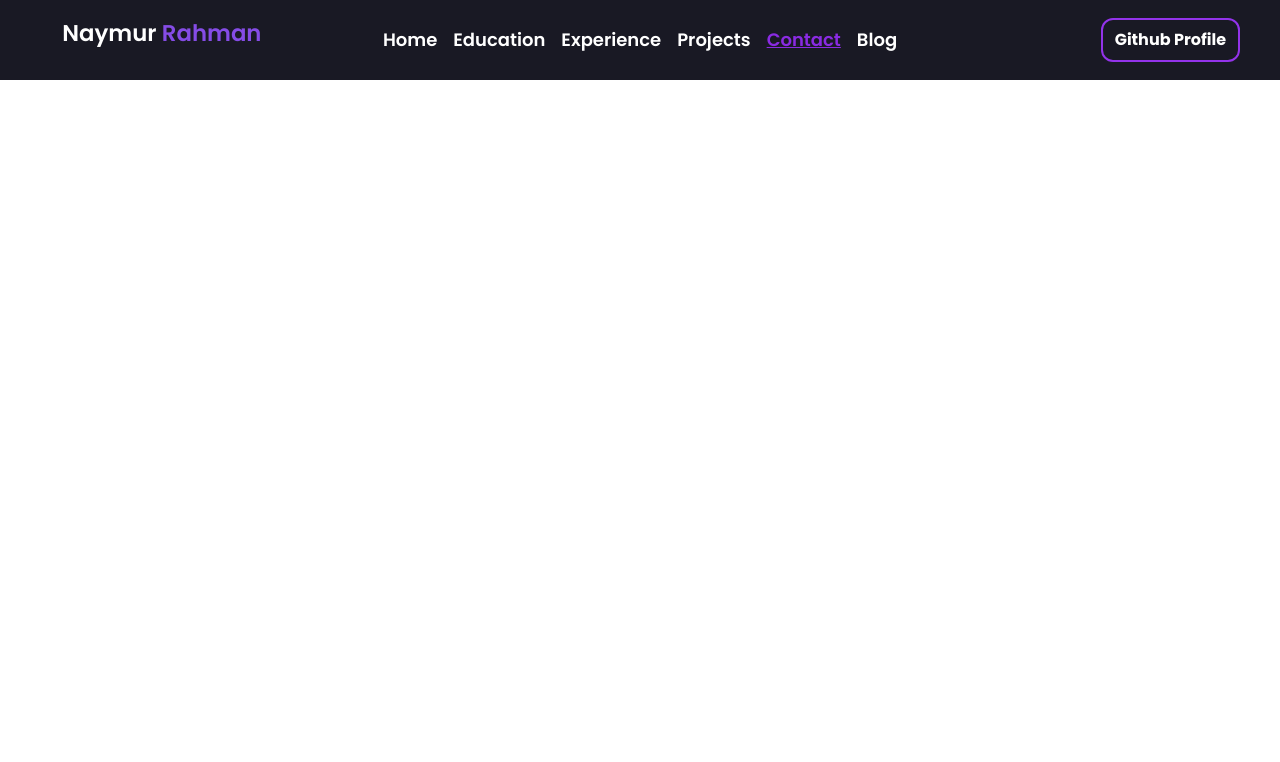
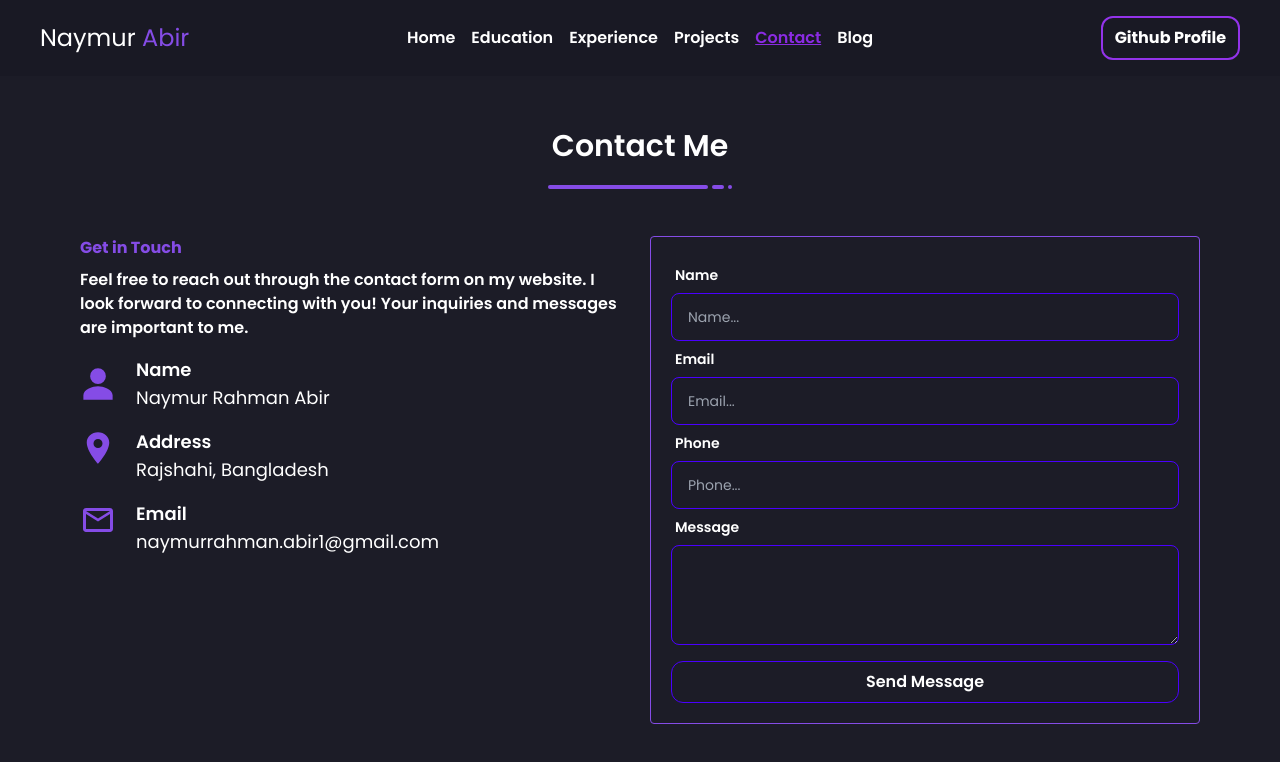
Before and after one commit to naymurabir/Naymur_Rahman_Portfolio, a React (Vite) app: page /contact in a window 1280 px wide. Shown: the top 762 px of the page. Built offline with nearby package versions, Linux system fonts and the light colour scheme.

Commit message:
Contact page completed

```diff
--- a/src/Pages/Contact/Contact.jsx
+++ b/src/Pages/Contact/Contact.jsx
@@ -1,8 +1,91 @@
+import { IoPersonSharp, IoLocationSharp } from "react-icons/io5";
+import { MdOutlineMail } from "react-icons/md";
+
 
 const Contact = () => {
     return (
-        <div>
-            <h2>Contact Page.</h2>
+        <div className="py-20 lg:py-32 max-w-screen-xl mx-auto px-5 md:px-10 lg:px-20">
+
+            <div className='text-white text-center font-semibold mb-10'>
+                <h2 className='text-2xl md:text-3xl mt-5 lg:mt-0'>Contact Me</h2>
+                <div className="mt-2">
+                    <span className="inline-block w-40 h-1 bg-[#854CE6] rounded-full"></span>
+                    <span className="inline-block w-3 h-1 ml-1 bg-[#854CE6] rounded-full"></span>
+                    <span className="inline-block w-1 h-1 ml-1 bg-[#854CE6] rounded-full"></span>
+                </div>
+            </div>
+
+            <div className="flex flex-col lg:flex-row gap-5">
+                <div className="lg:w-[50%]">
+                    <p className='text-[#854CE6] font-bold text-base'>Get in Touch</p>
+                    <h2 className="text-sm md:text-base font-semibold text-white mt-2">Feel free to reach out through the contact form on my website. I look forward to connecting with you! Your inquiries and messages are important to me.</h2>
+                    <div className="flex items-center gap-5 mt-4">
+                        <div>
+                            <IoPersonSharp className="text-2xl md:text-4xl text-[#854CE6]"></IoPersonSharp>
+                        </div>
+                        <div className="text-white">
+                            <h2 className="text-lg font-semibold">Name</h2>
+                            <h3 className="text-sm md:text-lg">Naymur Rahman Abir</h3>
+                        </div>
+                    </div>
+                    <div className="flex items-center gap-5">
+                        <div>
+                            <IoLocationSharp className="text-2xl md:text-4xl text-[#854CE6]"></IoLocationSharp >
+                        </div>
+                        <div className="text-white mt-4">
+                            <h2 className="text-lg font-semibold">Address</h2>
+                            <h3 className="text-sm md:text-lg">Rajshahi, Bangladesh</h3>
+                        </div>
+                    </div>
+                    <div className="flex items-center gap-5">
+                        <div>
+                            <MdOutlineMail className=" text-2xl md:text-4xl text-[#854CE6]"></MdOutlineMail >
+                        </div>
+                        <div className="text-white mt-4">
+                            <h2 className="text-lg font-semibold">Email</h2>
+                            <h3 className="text-sm md:text-lg">naymurrahman.abir1@gmail.com</h3>
+                        </div>
+                    </div>
+                </div>
+
+                <div className="lg:w-[50%]">
+                    <form className="border border-[#854CE6] px-5 py-5 rounded">
+                        <label className="form-control w-full max-w-xl">
+                            <div className="label">
+                                <span className="label-text text-white font-semibold">Name</span>
+                            </div>
+                            <input type="text" placeholder="Name..." className="input text-white input-bordered w-full input-md max-w-xl bg-transparent input-primary focus:outline-0" />
+                        </label>
+
+                        <label className="form-control w-full max-w-xl">
+                            <div className="label">
+                                <span className="label-text text-white font-semibold">Email</span>
+                            </div>
+                            <input type="email" placeholder="Email..." className="input text-white input-bordered w-full input-md max-w-xl bg-transparent input-primary focus:outline-0" />
+                        </label>
+
+                        <label className="form-control w-full max-w-xl">
+                            <div className="label">
+                                <span className="label-text text-white font-semibold">Phone</span>
+                            </div>
+                            <input type="text" placeholder="Phone..." className="input text-white input-bordered w-full input-md max-w-xl bg-transparent input-primary focus:outline-0" />
+                        </label>
+
+                        <label className="form-control w-full max-w-xl">
+                            <div className="label">
+                                <span className="label-text text-white font-semibold">Message</span>
+                            </div>
+                            <textarea className="input text-white input-bordered w-full input-md max-w-xl bg-transparent input-primary focus:outline-0 h-[100px]" name="" id="" cols="30" rows="10"></textarea>
+                        </label>
+
+                        <button className="text-white border border-[#4A00FF] font-semibold py-2 px-3 rounded-xl hover:bg-[#4A00FF] w-full md:w-1/2 lg:w-full mt-4">Send Message</button>
+                    </form>
+                </div>
+
+
+
+            </div>
+
         </div>
     );
 };
--- a/src/Pages/Projects/Projects.jsx
+++ b/src/Pages/Projects/Projects.jsx
@@ -24,7 +24,7 @@ const Projects = () => {
             <div className='grid grid-cols-1 md:grid-cols-2 lg:grid-cols-3 md:gap-5'>
 
                 {/* Project-1 */}
-                <div className="card card-compact bg-base-100 shadow-xl mt-16 rounded">
+                <div className="card card-compact bg-base-100 shadow-xl mt-16 rounded hover:transform hover:scale-105 transition-transform duration-300">
                     <div className='bg-[#854CE6] rounded px-3 py-2'>
                         <img className='h-[200px] w-full' src={project1} alt="Projects" />
                     </div>
@@ -51,7 +51,7 @@ const Projects = () => {
                 </div>
 
                 {/* Project-2 */}
-                <div className="card card-compact bg-base-100 shadow-xl mt-16 rounded">
+                <div className="card card-compact bg-base-100 shadow-xl mt-16 rounded hover:transform hover:scale-105 transition-transform duration-300">
                     <div className='bg-[#854CE6] rounded px-3 py-2'>
                         <img className='h-[200px] w-full' src={project2} alt="Projects" />
                     </div>
@@ -79,7 +79,7 @@ const Projects = () => {
                 </div>
 
                 {/* Project-3 */}
-                <div className="card card-compact bg-base-100 shadow-xl mt-16 rounded">
+                <div className="card card-compact bg-base-100 shadow-xl mt-16 rounded hover:transform hover:scale-105 transition-transform duration-300">
                     <div className='bg-[#854CE6] rounded px-3 py-2'>
                         <img className='h-[200px] w-full' src={project3} alt="Projects" />
                     </div>
--- a/src/Shared/Navbar/Navbar.jsx
+++ b/src/Shared/Navbar/Navbar.jsx
@@ -3,17 +3,17 @@ import { NavLink } from "react-router-dom";
 
 const Navbar = () => {
     const navLinks = <>
-        <NavLink to="/" className="text-lg font-semibold mr-4"> Home </NavLink>
+        <NavLink to="/" className="text-base font-semibold mr-4"> Home </NavLink>
 
-        <NavLink to="/education" className="text-lg font-semibold mr-4"> Education </NavLink>
+        <NavLink to="/education" className="text-base font-semibold mr-4"> Education </NavLink>
 
-        <NavLink to="/experience" className="text-lg font-semibold mr-4"> Experience </NavLink>
+        <NavLink to="/experience" className="text-base font-semibold mr-4"> Experience </NavLink>
 
-        <NavLink to="/projects" className="text-lg font-semibold mr-4"> Projects </NavLink>
+        <NavLink to="/projects" className="text-base font-semibold mr-4"> Projects </NavLink>
 
-        <NavLink to="/contact" className="text-lg font-semibold mr-4"> Contact </NavLink>
+        <NavLink to="/contact" className="text-base font-semibold mr-4"> Contact </NavLink>
 
-        <NavLink to="/blog" className="text-lg font-semibold"> Blog </NavLink>
+        <NavLink to="/blog" className="text-base font-semibold"> Blog </NavLink>
     </>
 
     return (
@@ -27,7 +27,7 @@ const Navbar = () => {
                         {navLinks}
                     </ul>
                 </div>
-                <a className="btn btn-ghost text-2xl text-white hidden md:block"> Naymur <span className="text-[#854CE6]">Rahman</span> </a>
+                <a className="text-2xl text-white hidden md:block"> Naymur <span className="text-[#854CE6]">Abir</span> </a>
             </div>
             <div className="navbar-center hidden lg:flex">
                 <ul className="menu menu-horizontal px-1">
```
Also changed, not shown: src/Pages/Contact/Contact.css (added).
